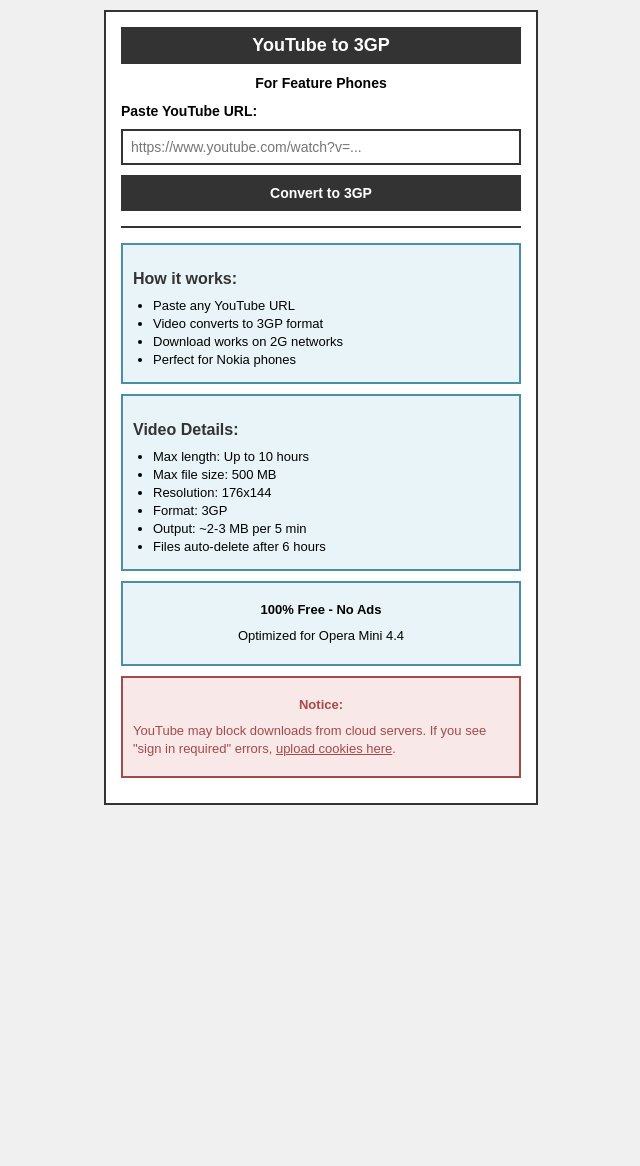
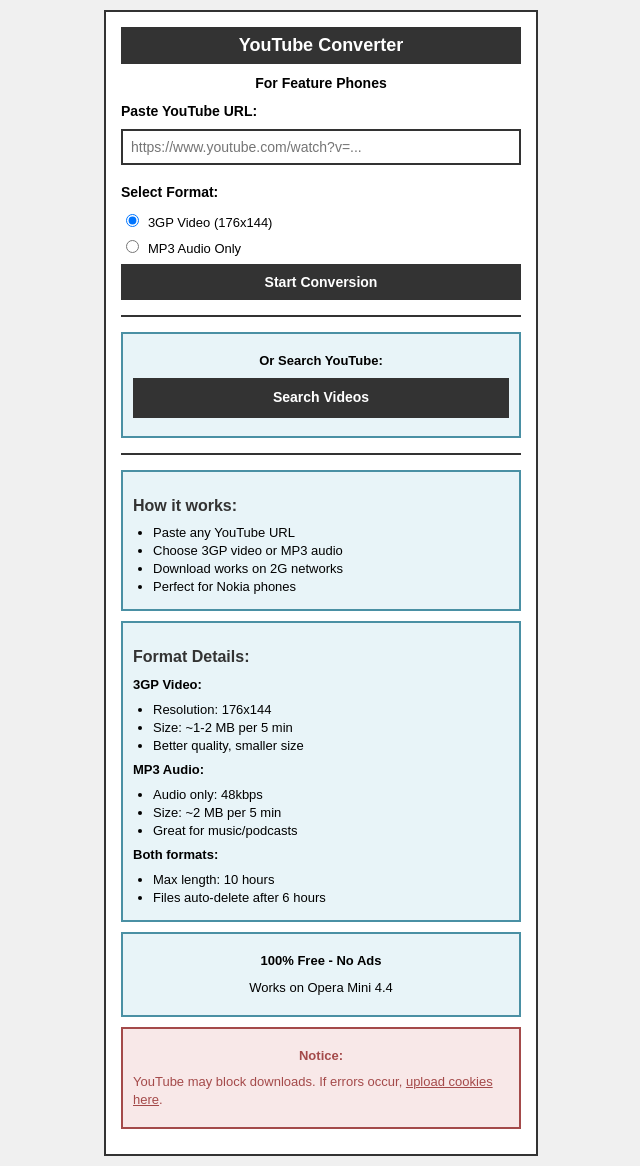
Before and after one commit to TITANICBHAI/Legacy-Tube, a Flask app: page / in a window 1280 px wide. Shown: the whole page, without its empty margins (319-959 px from the left). Before the commit the page ends 805 px from the top, so only its background shows below. Run offline with Flask 3, Linux system fonts and the light colour scheme; parts of the project's set-up code (start-up, migrations or seed data) failed here and were passed over.

Commit message:
Add FFmpeg static binaries for improved compatibility and search functionality
Implement FFmpeg static binary download for Render free tier compatibility in `app.py` and `build.sh`. Update `index.html` and add `search.html` to allow users to select output format (3GP or MP3) and search for videos, respectively.

Replit-Commit-Author: Agent
Replit-Commit-Session-Id: 47f279eb-4b0c-4efd-ae7d-e685e90932c7
Replit-Commit-Checkpoint-Type: full_checkpoint
Replit-Commit-Event-Id: 0cc99a0a-f0c2-469d-a195-42767012db09
Replit-Commit-Screenshot-Url: https://storage.googleapis.com/screenshot-production-us-central1/ca349290-a689-4e70-a585-f70e085d931b/47f279eb-4b0c-4efd-ae7d-e685e90932c7/6TKCwyj

```diff
--- a/app.py
+++ b/app.py
@@ -52,6 +52,54 @@ RATE_LIMIT_BYTES = int(os.environ.get('RATE_LIMIT_BYTES', 0))  # 0 = unlimited,
 MAX_CONCURRENT_DOWNLOADS = int(os.environ.get('MAX_CONCURRENT_DOWNLOADS', 1))
 ENABLE_DISK_SPACE_MONITORING = os.environ.get('ENABLE_DISK_SPACE_MONITORING', 'true').lower() == 'true'
 DISK_SPACE_THRESHOLD_MB = int(os.environ.get('DISK_SPACE_THRESHOLD_MB', 1500))  # Alert when < 1.5GB free
+
+# Detect FFmpeg path (for Render free tier compatibility)
+def get_ffmpeg_path():
+    """Find FFmpeg binary - checks multiple locations for Render compatibility"""
+    possible_paths = [
+        'ffmpeg',  # System PATH
+        '/opt/bin/ffmpeg',  # Static binary location
+        '/usr/bin/ffmpeg',  # Standard location
+        '/usr/local/bin/ffmpeg',  # Alternative location
+    ]
+
+    for path in possible_paths:
+        try:
+            result = subprocess.run([path, '-version'], capture_output=True, timeout=5)
+            if result.returncode == 0:
+                logger.info(f"FFmpeg found at: {path}")
+                return path
+        except (subprocess.TimeoutExpired, FileNotFoundError, PermissionError):
+            continue
+
+    logger.error("FFmpeg not found in any expected location!")
+    return 'ffmpeg'  # Fallback to system PATH
+
+def get_ffprobe_path():
+    """Find FFprobe binary - checks multiple locations for Render compatibility"""
+    possible_paths = [
+        'ffprobe',  # System PATH
+        '/opt/bin/ffprobe',  # Static binary location
+        '/usr/bin/ffprobe',  # Standard location
+        '/usr/local/bin/ffprobe',  # Alternative location
+    ]
+
+    for path in possible_paths:
+        try:
+            result = subprocess.run([path, '-version'], capture_output=True, timeout=5)
+            if result.returncode == 0:
+                logger.info(f"FFprobe found at: {path}")
+                return path
+        except (subprocess.TimeoutExpired, FileNotFoundError, PermissionError):
+            continue
+
+    logger.warning("FFprobe not found, using ffmpeg for duration detection")
+    return 'ffprobe'  # Fallback to system PATH
+
+FFMPEG_PATH = get_ffmpeg_path()
+FFPROBE_PATH = get_ffprobe_path()
+logger.info(f"Using FFmpeg: {FFMPEG_PATH}")
+logger.info(f"Using FFprobe: {FFPROBE_PATH}")
 
 status_lock = threading.Lock()
 
@@ -144,7 +192,7 @@ def clean_tmp_immediately():
 def get_video_duration(file_path):
     try:
         cmd = [
-            'ffprobe',
+            FFPROBE_PATH,
             '-v', 'error',
             '-show_entries', 'format=duration',
             '-of', 'default=noprint_wrappers=1:nokey=1',
@@ -200,7 +248,7 @@ def validate_cookies():
     except Exception as e:
         return False, f"Error reading cookies: {str(e)}"
 
-def download_and_convert(url, file_id):
+def download_and_convert(url, file_id, output_format='3gp'):
     # Check disk space BEFORE starting download
     if ENABLE_DISK_SPACE_MONITORING:
         has_space, free_mb = check_disk_space()
@@ -215,14 +263,17 @@ def download_and_convert(url, file_id):
                 })
                 return
 
+    file_extension = 'mp3' if output_format == 'mp3' else '3gp'
+    format_name = 'MP3 audio' if output_format == 'mp3' else '3GP video'
+
     update_status(file_id, {
         'status': 'downloading',
-        'progress': 'Downloading video from YouTube... (this may take several minutes for long videos)',
+        'progress': f'Downloading from YouTube for {format_name} conversion... (this may take several minutes for long videos)',
         'url': url,
         'timestamp': datetime.now().isoformat()
     })
 
-    output_path = os.path.join(DOWNLOAD_FOLDER, f'{file_id}.3gp')
+    output_path = os.path.join(DOWNLOAD_FOLDER, f'{file_id}.{file_extension}')
     temp_video = os.path.join(DOWNLOAD_FOLDER, f'{file_id}_temp.mp4')
 
     try:
@@ -433,35 +484,54 @@ def download_and_convert(url, file_id):
                 raise Exception(f"Insufficient disk space for conversion. Downloaded video is {file_size_mb:.1f}MB but only {free_mb:.0f}MB free. Try a shorter video.")
 
         est_time = max(1, int(duration / 60))
-        update_status(file_id, {
-            'status': 'converting',
-            'progress': f'Converting to 3GP format... Video: {duration/60:.1f} minutes, Size: {file_size_mb:.1f} MB. Estimated time: {est_time}-{est_time*2} minutes.'
-        })
 
-        convert_cmd = [
-            'ffmpeg',
-            '-i', temp_video,
-            '-vf', 'scale=176:144:force_original_aspect_ratio=decrease,pad=176:144:(ow-iw)/2:(oh-ih)/2,setsar=1',
-            '-vcodec', 'mpeg4',
-            '-r', '12',
-            '-b:v', '300k',
-            '-acodec', 'aac',
-            '-ar', '22050',
-            '-b:a', '48000',
-            '-ac', '1',
-            '-threads', '1',
-            '-y',
-            output_path
-        ]
+        if output_format == 'mp3':
+            update_status(file_id, {
+                'status': 'converting',
+                'progress': f'Converting to MP3 audio... Duration: {duration/60:.1f} minutes, Size: {file_size_mb:.1f} MB. Estimated time: {est_time} minute(s).'
+            })
+
+            # Optimized MP3 conversion for feature phones
+            convert_cmd = [
+                FFMPEG_PATH,
+                '-i', temp_video,
+                '-vn',  # No video
+                '-acodec', 'libmp3lame',
+                '-ar', '22050',  # Sample rate optimized for voice/music balance
+                '-b:a', '48k',  # Bitrate for good quality at small size
+                '-ac', '1',  # Mono
+                '-q:a', '4',  # Quality setting (VBR mode)
+                '-threads', '1',
+                '-y',
+                output_path
+            ]
+        else:
+            update_status(file_id, {
+                'status': 'converting',
+                'progress': f'Converting to 3GP video... Duration: {duration/60:.1f} minutes, Size: {file_size_mb:.1f} MB. Estimated time: {est_time}-{est_time*2} minutes.'
+            })
+
+            # Optimized 3GP conversion - better quality, smaller size
+            convert_cmd = [
+                FFMPEG_PATH,
+                '-i', temp_video,
+                '-vf', 'scale=176:144:force_original_aspect_ratio=decrease,pad=176:144:(ow-iw)/2:(oh-ih)/2,setsar=1',
+                '-vcodec', 'mpeg4',
+                '-r', '12',
+                '-b:v', '200k',  # Reduced from 300k for smaller files
+                '-maxrate', '250k',  # Maximum bitrate cap
+                '-bufsize', '500k',  # Buffer size for rate control
+                '-acodec', 'aac',
+                '-ar', '16000',  # Reduced from 22050 for smaller files
+                '-b:a', '24k',  # Reduced from 48k for smaller files
+                '-ac', '1',
+                '-threads', '1',
+                '-y',
+                output_path
+            ]
 
         dynamic_timeout = max(CONVERSION_TIMEOUT, int(duration * 2))
         result = subprocess.run(convert_cmd, capture_output=True, text=True, timeout=dynamic_timeout)
-
-        if os.path.exists(temp_video):
-            try:
-                os.remove(temp_video)
-            except:
-                pass
 
         if result.returncode != 0:
             error_msg = result.stderr[:300] if result.stderr else "Unknown FFmpeg error"
@@ -469,26 +539,54 @@ def download_and_convert(url, file_id):
 
             # Retry once with simpler encoding if first attempt fails
             logger.info(f"Retrying conversion with simpler settings for {file_id}")
-            simple_cmd = [
-                'ffmpeg',
-                '-i', temp_video,
-                '-s', '176x144',
-                '-vcodec', 'mpeg4',
-                '-r', '12',
-                '-b:v', '200k',
-                '-acodec', 'aac',
-                '-ar', '16000',
-                '-b:a', '32000',
-                '-ac', '1',
-                '-threads', '1',
-                '-y',
-                output_path
-            ]
+
+            if output_format == 'mp3':
+                simple_cmd = [
+                    FFMPEG_PATH,
+                    '-i', temp_video,
+                    '-vn',
+                    '-acodec', 'libmp3lame',
+                    '-ar', '16000',
+                    '-b:a', '32k',
+                    '-ac', '1',
+                    '-threads', '1',
+                    '-y',
+                    output_path
+                ]
+            else:
+                simple_cmd = [
+                    FFMPEG_PATH,
+                    '-i', temp_video,
+                    '-s', '176x144',
+                    '-vcodec', 'mpeg4',
+                    '-r', '12',
+                    '-b:v', '150k',
+                    '-acodec', 'aac',
+                    '-ar', '16000',
+                    '-b:a', '24k',
+                    '-ac', '1',
+                    '-threads', '1',
+                    '-y',
+                    output_path
+                ]
 
             retry_result = subprocess.run(simple_cmd, capture_output=True, text=True, timeout=dynamic_timeout)
 
             if retry_result.returncode != 0:
+                # Clean up temp file before raising exception
+                if os.path.exists(temp_video):
+                    try:
+                        os.remove(temp_video)
+                    except:
+                        pass
                 raise Exception(f"Conversion failed after retry: {error_msg}")
+
+        # Clean up temp video after successful conversion
+        if os.path.exists(temp_video):
+            try:
+                os.remove(temp_video)
+            except:
+                pass
 
         if not os.path.exists(output_path):
             raise Exception("Conversion failed: Output file not created")
@@ -496,10 +594,13 @@ def download_and_convert(url, file_id):
         final_size = os.path.getsize(output_path)
         final_size_mb = final_size / (1024 * 1024)
 
+        # Use correct filename extension based on format
+        filename_with_ext = f'{file_id}.{file_extension}'
+
         update_status(file_id, {
             'status': 'completed',
             'progress': f'Conversion complete! Duration: {duration/60:.1f} min, File size: {final_size_mb:.2f} MB',
-            'filename': f'{file_id}.3gp',
+            'filename': filename_with_ext,
             'file_size': final_size,
             'duration': duration,
             'completed_at': datetime.now().isoformat()
@@ -640,6 +741,7 @@ def health():
 @app.route('/convert', methods=['POST'])
 def convert():
     url = request.form.get('url', '').strip()
+    output_format = request.form.get('format', '3gp').strip()
 
     if not url:
         flash('Please enter a YouTube URL')
@@ -649,9 +751,12 @@ def convert():
         flash('Please enter a valid YouTube URL')
         return redirect(url_for('index'))
 
+    if output_format not in ['3gp', 'mp3']:
+        output_format = '3gp'
+
     file_id = generate_file_id(url)
 
-    thread = threading.Thread(target=download_and_convert, args=(url, file_id))
+    thread = threading.Thread(target=download_and_convert, args=(url, file_id, output_format))
     thread.daemon = True
     thread.start()
 
@@ -665,13 +770,62 @@ def status(file_id):
 
 @app.route('/download/<file_id>')
 def download(file_id):
-    file_path = os.path.join(DOWNLOAD_FOLDER, f'{file_id}.3gp')
+    # Check for both 3gp and mp3 files
+    file_path_3gp = os.path.join(DOWNLOAD_FOLDER, f'{file_id}.3gp')
+    file_path_mp3 = os.path.join(DOWNLOAD_FOLDER, f'{file_id}.mp3')
 
-    if not os.path.exists(file_path):
+    if os.path.exists(file_path_3gp):
+        return send_file(file_path_3gp, as_attachment=True, download_name=f'video_{file_id}.3gp')
+    elif os.path.exists(file_path_mp3):
+        return send_file(file_path_mp3, as_attachment=True, download_name=f'audio_{file_id}.mp3')
+    else:
         flash('File not found or has been deleted')
         return redirect(url_for('index'))
 
-    return send_file(file_path, as_attachment=True, download_name=f'video_{file_id}.3gp')
+@app.route('/search', methods=['GET', 'POST'])
+def search():
+    if request.method == 'POST':
+        query = request.form.get('query', '').strip()
+
+        if not query:
+            flash('Please enter a search term')
+            return redirect(url_for('search'))
+
+        try:
+            # Use yt-dlp to search YouTube (no API key required)
+            ydl_opts = {
+                'quiet': True,
+                'no_warnings': True,
+                'extract_flat': True,
+                'force_generic_extractor': False,
+            }
+
+            results = []
+            with yt_dlp.YoutubeDL(ydl_opts) as ydl:
+                # Search for up to 10 results
+                search_results = ydl.extract_info(f"ytsearch10:{query}", download=False)
+
+                if search_results and 'entries' in search_results:
+                    for entry in search_results['entries']:
+                        if entry:
+                            duration = entry.get('duration', 0)
+                            duration_str = f"{int(duration // 60)}:{int(duration % 60):02d}" if duration else "Unknown"
+
+                            results.append({
+                                'title': entry.get('title', 'Unknown'),
+                                'url': entry.get('url', '') if entry.get('url', '').startswith('http') else f"https://www.youtube.com/watch?v={entry.get('id', '')}",
+                                'duration': duration_str,
+                                'duration_seconds': duration,
+                            })
+
+            return render_template('search.html', results=results, query=query)
+
+        except Exception as e:
+            logger.error(f"Search error: {str(e)}")
+            flash(f'Search failed: {str(e)}')
+            return redirect(url_for('search'))
+
+    return render_template('search.html', results=None, query='')
 
 @app.route('/cookies', methods=['GET', 'POST'])
 def cookies_page():
--- a/templates/base.html
+++ b/templates/base.html
@@ -110,6 +110,17 @@ hr {
     border-top: 2px solid #333;
     margin: 15px 0;
 }
+input[type="radio"] {
+    margin-right: 5px;
+}
+label {
+    font-size: 13px;
+    margin-right: 15px;
+}
+a {
+    color: #4a90a4;
+    text-decoration: underline;
+}
 </style>
 </head>
 <body>
--- a/templates/index.html
+++ b/templates/index.html
@@ -1,16 +1,34 @@
 {% extends "base.html" %}
 
-{% block title %}YouTube to 3GP - Feature Phone Converter{% endblock %}
+{% block title %}YouTube Converter - Feature Phone{% endblock %}
 
 {% block content %}
-<h1>YouTube to 3GP</h1>
+<h1>YouTube Converter</h1>
 <p class="center"><strong>For Feature Phones</strong></p>
 
 <form method="POST" action="/convert">
 <p><strong>Paste YouTube URL:</strong></p>
 <input type="text" name="url" placeholder="https://www.youtube.com/watch?v=..." required>
-<button type="submit">Convert to 3GP</button>
+
+<p><strong>Select Format:</strong></p>
+<p style="margin: 5px 0;">
+<input type="radio" name="format" value="3gp" id="fmt_3gp" checked>
+<label for="fmt_3gp">3GP Video (176x144)</label>
+</p>
+<p style="margin: 5px 0;">
+<input type="radio" name="format" value="mp3" id="fmt_mp3">
+<label for="fmt_mp3">MP3 Audio Only</label>
+</p>
+
+<button type="submit">Start Conversion</button>
 </form>
+
+<hr>
+
+<div class="info">
+<p class="center"><strong>Or Search YouTube:</strong></p>
+<p class="center"><a href="/search" class="button" style="margin: 0;">Search Videos</a></p>
+</div>
 
 <hr>
 
@@ -18,37 +36,46 @@
 <h2>How it works:</h2>
 <ul>
 <li>Paste any YouTube URL</li>
-<li>Video converts to 3GP format</li>
+<li>Choose 3GP video or MP3 audio</li>
 <li>Download works on 2G networks</li>
 <li>Perfect for Nokia phones</li>
 </ul>
 </div>
 
 <div class="info">
-<h2>Video Details:</h2>
+<h2>Format Details:</h2>
+<p><strong>3GP Video:</strong></p>
 <ul>
-<li>Max length: Up to {{ max_hours|int }} hours</li>
-<li>Max file size: 500 MB</li>
 <li>Resolution: 176x144</li>
-<li>Format: 3GP</li>
-<li>Output: ~2-3 MB per 5 min</li>
+<li>Size: ~1-2 MB per 5 min</li>
+<li>Better quality, smaller size</li>
+</ul>
+<p><strong>MP3 Audio:</strong></p>
+<ul>
+<li>Audio only: 48kbps</li>
+<li>Size: ~2 MB per 5 min</li>
+<li>Great for music/podcasts</li>
+</ul>
+<p><strong>Both formats:</strong></p>
+<ul>
+<li>Max length: {{ max_hours|int }} hours</li>
 <li>Files auto-delete after 6 hours</li>
 </ul>
 </div>
 
 <div class="info">
 <p class="center"><strong>100% Free - No Ads</strong></p>
-<p class="center">Optimized for Opera Mini 4.4</p>
+<p class="center">Works on Opera Mini 4.4</p>
 </div>
 
 {% if not has_cookies %}
 <div class="error">
 <p class="center"><strong>Notice:</strong></p>
-<p>YouTube may block downloads from cloud servers. If you see "sign in required" errors, <a href="/cookies" style="color: #a44a4a; text-decoration: underline;">upload cookies here</a>.</p>
+<p>YouTube may block downloads. If errors occur, <a href="/cookies" style="color: #a44a4a; text-decoration: underline;">upload cookies here</a>.</p>
 </div>
 {% else %}
 <div class="success">
-<p class="center">&#x2713; Cookies configured - ready to bypass YouTube restrictions</p>
+<p class="center">&#x2713; Cookies configured</p>
 </div>
 {% endif %}
 {% endblock %}
```
Also changed, not shown: templates/search.html (added, +60 -0 lines), 1 other file.
